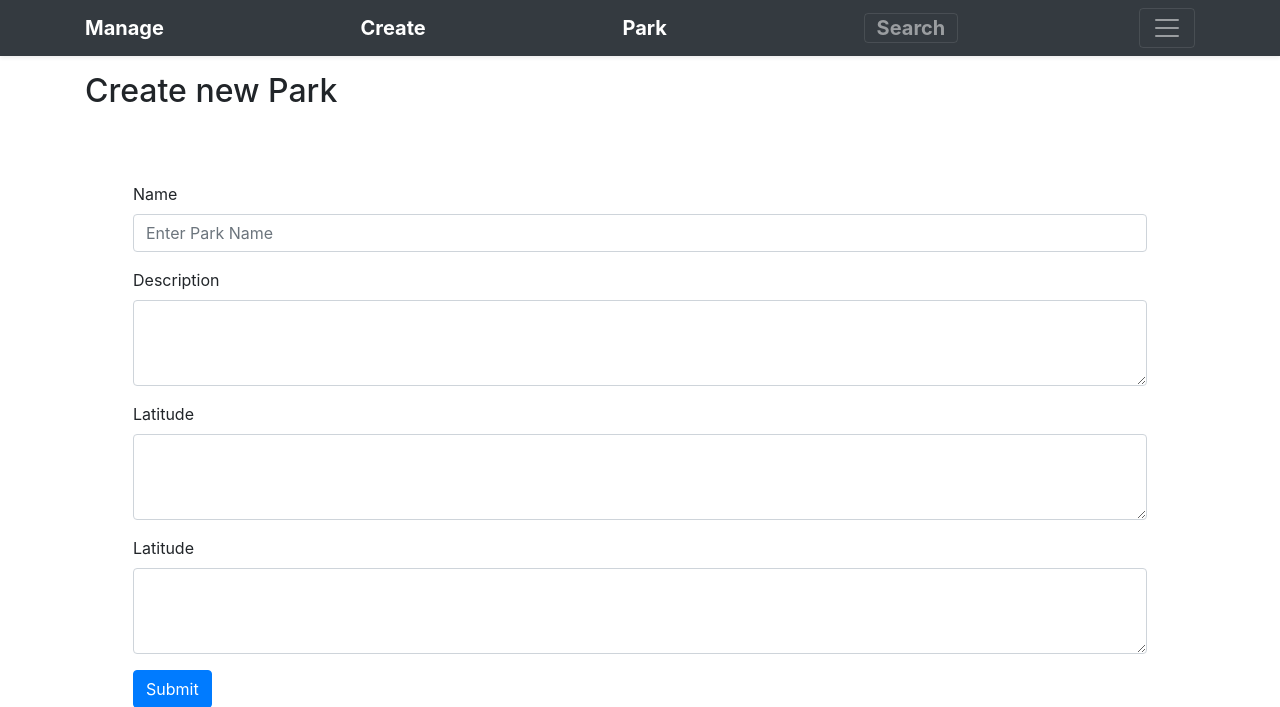
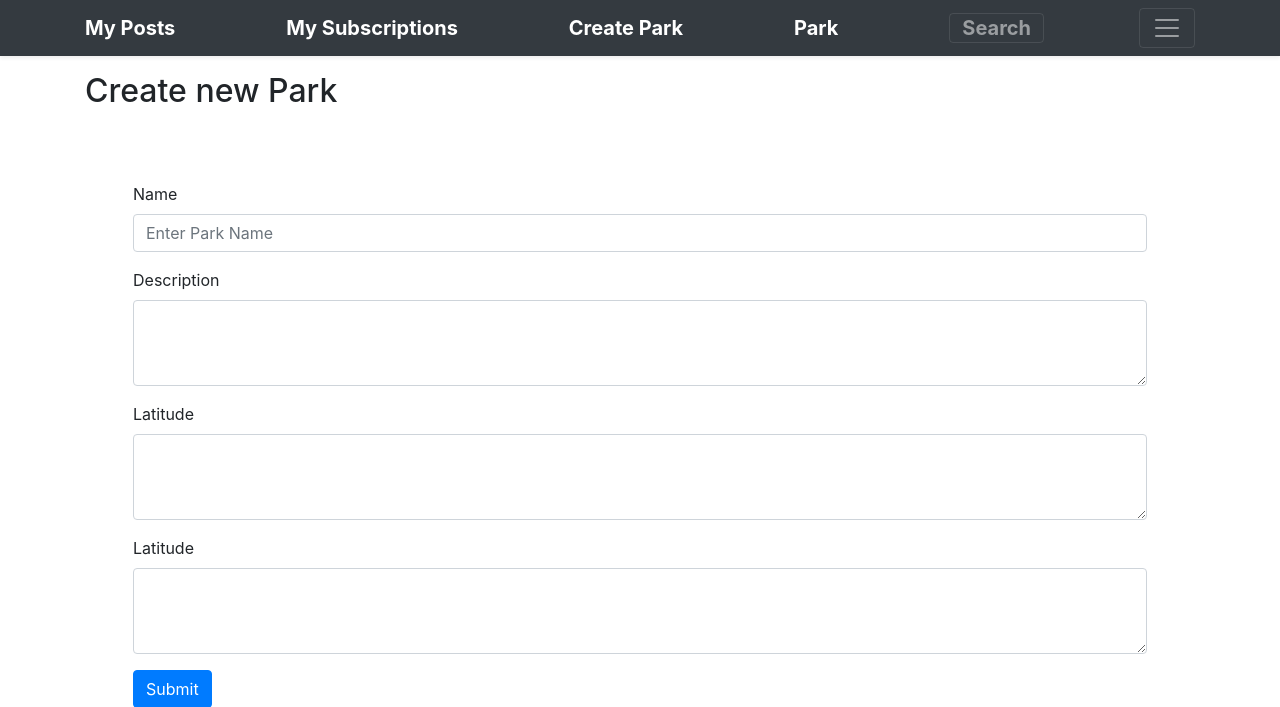
Before and after one commit to nsaranya4/APAD_AmusementParks, a Flask app: page /parks/create in a window 1280 px wide. Shown: the top 707 px of the page. Run offline with Flask 2, Linux system fonts and the light colour scheme; some libraries are stand-ins or nearby versions.

Commit message:
updating base.html

```diff
--- a/ui/app/amusepark/templates/base.html
+++ b/ui/app/amusepark/templates/base.html
@@ -66,12 +66,15 @@
   <div class="navbar navbar-dark bg-dark shadow-sm">
     <div class="container d-flex justify-content-between">
       <a href="./manage" class="navbar-brand d-flex align-items-center">
-        <strong>Manage</strong>
+        <strong>My Posts</strong>
       </a>
-      <a href="./createtheme" class="navbar-brand d-flex align-items-center">
-        <strong>Create</strong>
+      <a href="./manage" class="navbar-brand d-flex align-items-center">
+        <strong>My Subscriptions</strong>
       </a>
-      <a href="./viewing" class="navbar-brand d-flex align-items-center">
+      <a href="./create" class="navbar-brand d-flex align-items-center">
+        <strong>Create Park</strong>
+      </a>
+      <a href="./parks" class="navbar-brand d-flex align-items-center">
         <strong>Park</strong>
       </a>
       <a href="#" class="navbar-toggler" type="button" data-toggle="collapse" data-target="#search" aria-controls="navbarHeader" aria-expanded="false" aria-label="Toggle navigation">
--- a/ui/app/amusepark/templates/createpost.html
+++ b/ui/app/amusepark/templates/createpost.html
@@ -13,7 +13,7 @@
             <input type="hidden" name="user_id" value="5f22fb4d98e1155012889b59"/>
             <div class="form-group">
               <label for="park_id">{{ park.name }}</label>
-                <input type="hidden" name="park_id" id="park_id" value={{ park.id }}/>
+                <input type="hidden" name="park_id" id="park_id" value="{{ park.id }}"/>
             </div>
             <div class="form-group">
               <label for="tags">Title</label>
```
